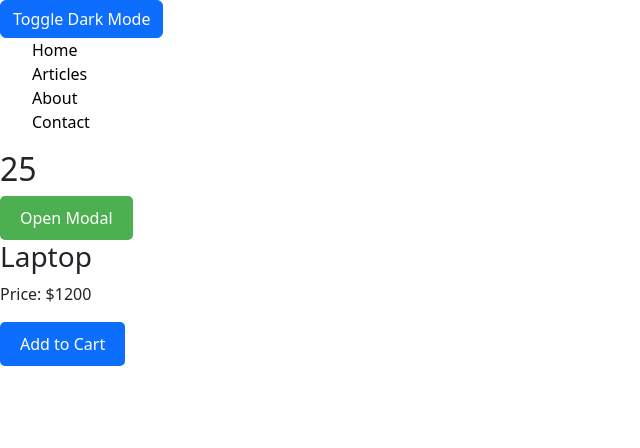
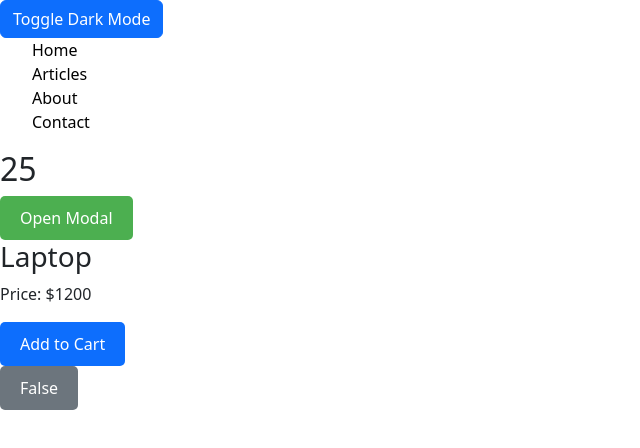
Before and after one commit to mervesenyigit/React-Basics-Meta, a Next.js app in the folder react-basics/: page / in a window 1280 px wide. Shown: the top 448 px of the page, without its empty margins (0-640 px from the left). Built offline with nearby package versions, Linux system fonts and the light colour scheme.

Commit message:
Implement button toggle with manual state handling and DOM manipulation

```diff
--- a/react-basics/src/app/page.js
+++ b/react-basics/src/app/page.js
@@ -6,6 +6,7 @@ import Add from './../components/Add';
 import MyModal from './../components/MyModal';
 
 import ProductCard from '../components/ProductCard.js';
+import ToggleComponent from '../components/ToggleComponent.js';
 
 import { useState } from 'react';
 import 'bootstrap/dist/css/bootstrap.min.css';
@@ -79,6 +80,7 @@ export default function Home() {
       )}
 
    <ProductCard product={{ name: "Laptop", price: 1200 }} />
+   <ToggleComponent />
 
       {/* <div className="grid grid-rows-[20px_1fr_20px] items-center justify-items-center min-h-screen p-8 pb-20 gap-16 sm:p-20 font-[family-name:var(--font-geist-sans)]">
         <h1>{title}</h1>
--- /dev/null
+++ b/react-basics/src/components/ToggleComponent.js
@@ -0,0 +1,34 @@
+"use strict"
+
+const ToggleComponent=()=>
+{
+    let buttonState=false;
+
+
+    const buttonToggle=(event)=> {
+
+         buttonState=!buttonState;
+         event.target.textContent = buttonState ? "True" : "False";
+    }
+
+  return (
+    <div>
+
+      <button
+        className="btn btn-secondary"
+        style={{
+          border: "none",
+          padding: "10px 20px",
+          fontSize: "16px",
+          cursor: "pointer",
+          borderRadius: "5px",
+          maxHeight:"50px",
+          minWidth:"45px"
+        }}
+        onClick={buttonToggle}>False
+      </button>
+    </div>
+  );
+
+}
+export default ToggleComponent;
```
